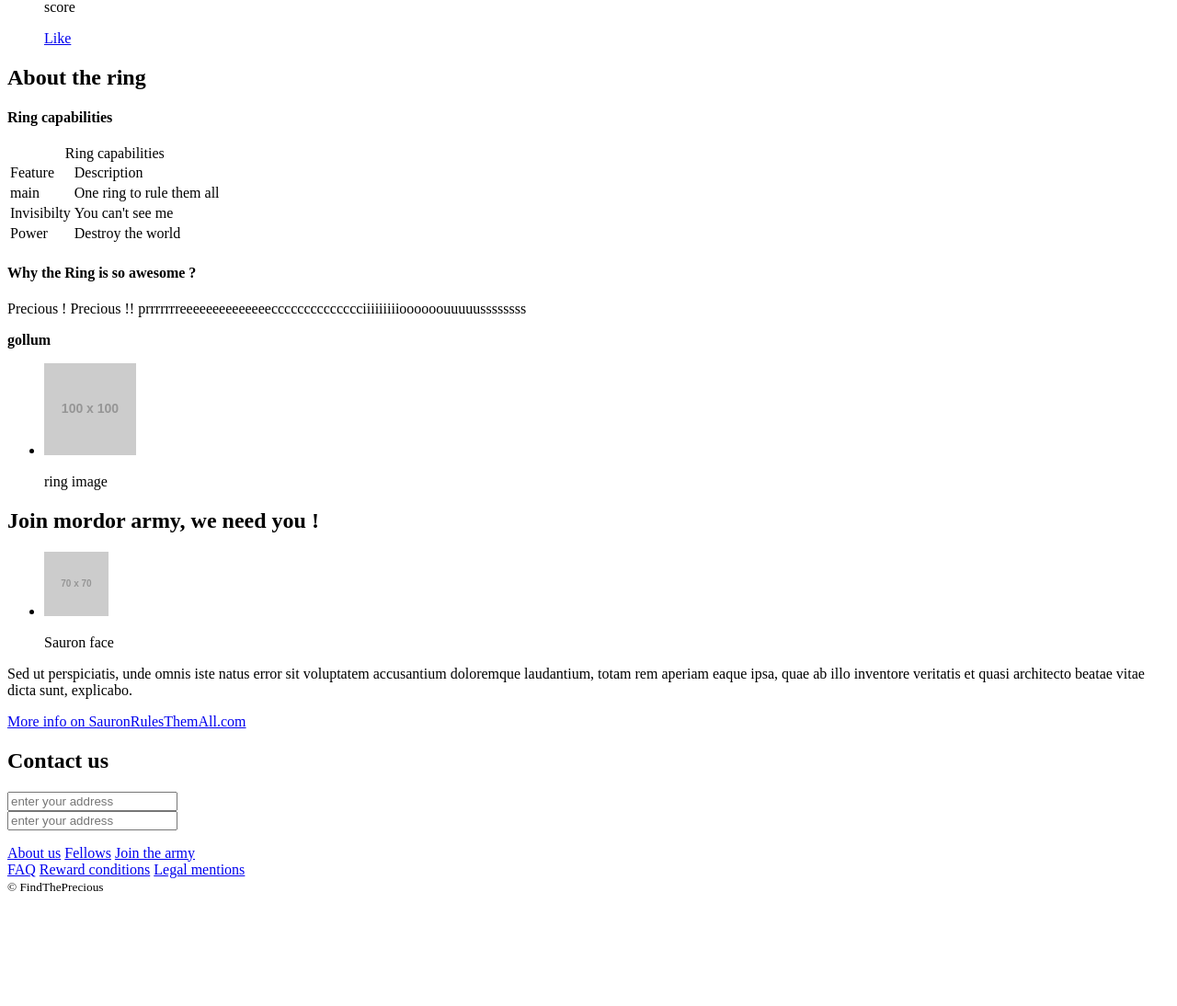
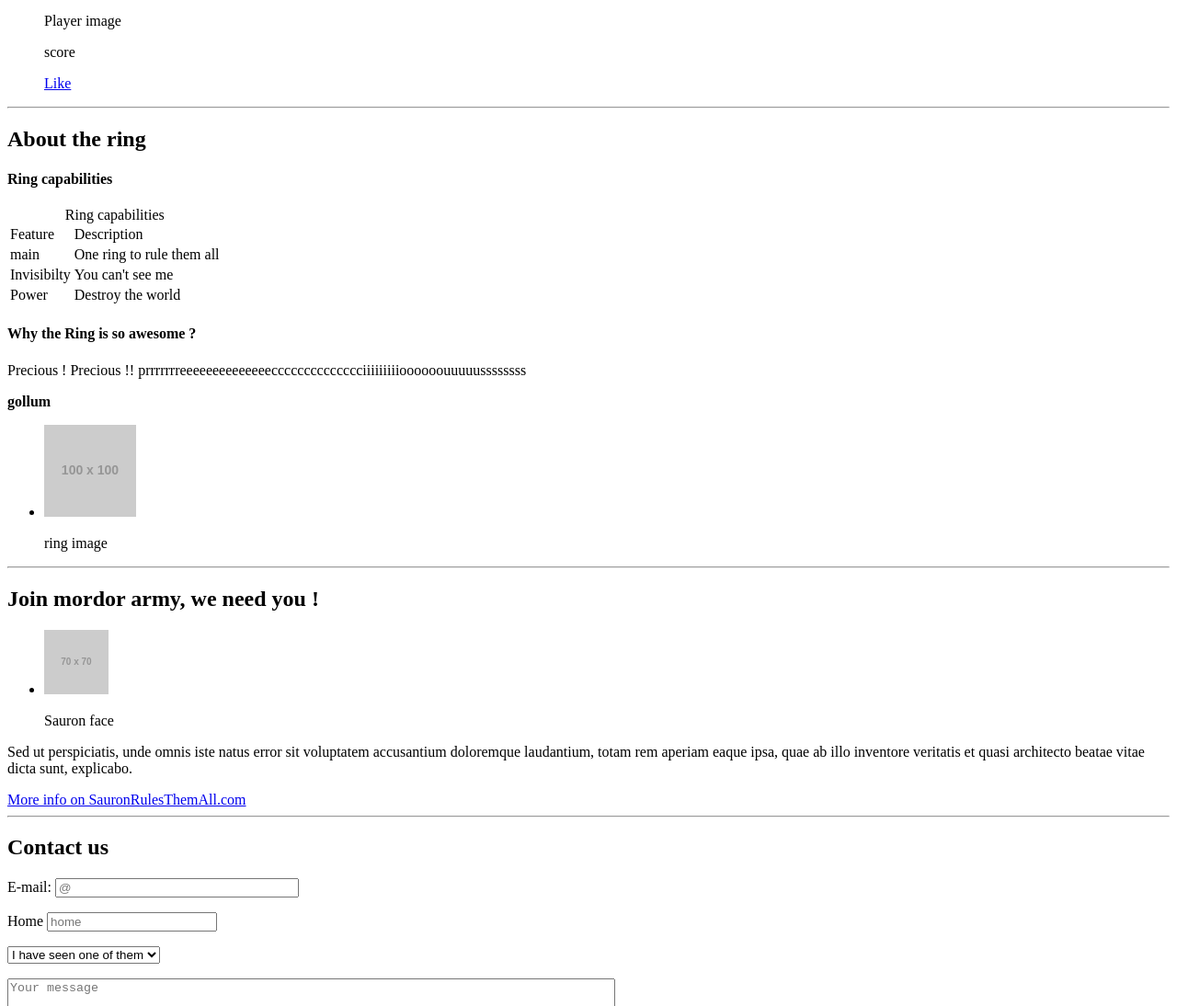
Before and after one commit to 3C2H/Findtheprecious.com, a plain HTML site: page index.html in a window 1280 px wide. Shown: the part 1706-2800 px from the top of the page at 92% size. Before the commit the page ends 2687 px from the top, so only its background shows below. Drawn offline with Linux system fonts and the light colour scheme; placeholder pictures from the web are drawn by us.

Commit message:
Add files via upload

```diff
--- a/index.html
+++ b/index.html
@@ -33,6 +33,7 @@
       <h3>A dangerous fellowship try to destroy the ring !<br />Orcs, Goblins, Balrog, protect your master Sauron !</h3>
 
     </section>
+<hr>
 
     <section class="Wanted fellows"> 				<!-- Wanted fellows -->
 
@@ -45,15 +46,15 @@
 			</nav>
 		<div class="list">
 			<ul>
-				<li><a href="https://placeholder.com"><img src="http://via.placeholder.com/200x200" alt="firstplayer"></a><p>Player image<p></li>
-				<li><a href="https://placeholder.com"><img src="http://via.placeholder.com/200x200" alt="secondplayer"></a><p>Player image<p></li>
-				<li><a href="https://placeholder.com"><img src="http://via.placeholder.com/200x200" alt="thirdplayer"></a><p>Player image<p></li>
+				<li> <a href="https://placeholder.com"><img src="http://via.placeholder.com/200x200" alt="firstplayer"></a><p>Player image<p></li>
+				<li> <a href="https://placeholder.com"><img src="http://via.placeholder.com/200x200" alt="secondplayer"></a><p>Player image<p></li>
+				<li> <a href="https://placeholder.com"><img src="http://via.placeholder.com/200x200" alt="thirdplayer"></a><p>Player image<p></li>
 			</ul>
 		</div>
 
 		</div>
     </section>
-
+<hr>
 	<section class="Rewards"> 						<!-- Rewards -->
 
       <h2>I have captured one of them, how to get my reward ?</h2>
@@ -63,6 +64,7 @@
 		</ul>
 	<a href="/">contact us</a>
     </section>
+<hr>
 
 	<section class="Best hunters"> 					<!-- Best hunters -->
 
@@ -71,16 +73,17 @@
 		<div class="list">
 			<ul>
 				<li><a href="https://placeholder.com"><img src="http://via.placeholder.com/70x70" alt="firstrankplayer"></a><p>Player image<p></li>
-					<p>score</p>
+			<p>score</p>
 					<a href="/contact">Like</a>
 				<li><a href="https://placeholder.com"><img src="http://via.placeholder.com/70x70" alt="secondrankplayer"></a><p>Player image<p></li>
-					<p>score</p>
+			<p>score</p>
 					<a href="/contact">Like</a>
 			</ul>
 		</div>
 
 
     </section>
+<hr>
 
 	<section class="The ring"> 							<!-- The ring -->
 
@@ -114,7 +117,10 @@
 					<ul>
 				<li><a href="https://placeholder.com"><img src="http://via.placeholder.com/100x100" alt="The ring"></a><p>ring image<p></li>
 					</ul>
+
 	</section>
+<hr>
+
 	<section class="Join the army"> 					<!-- Join the army -->
 
       <h2>Join mordor army, we need you !</h2>
@@ -125,13 +131,40 @@
 
 				<a href="/">More info on SauronRulesThemAll.com</a>
     </section>
+<hr>
 
 	<section class="Contact us"> 						<!-- Contact us -->
 
       <h2>Contact us</h2>
-		<p>
-			<input type="text" name="@" placeholder="enter your address"><br /><input type="text" name="home" placeholder="enter your address">
-    </section>
+
+      <div>
+         <form action="" method="post" name="contact" id="contact">
+			<p>
+				<label for="E-mail">E-mail:</label>
+				<input type="text" name="E-mail" id="E-mail" placeholder="@" size="30" maxlength="80" />
+			</p>
+            <p>
+               <label for="home">Home</label>
+               <input name="home" type="text" id="Home" maxlength="30" required placeholder="home">
+            </p>
+               <select>
+                  <option value="">I have seen one of them</option>
+                  <option value="">How to install the game</option>
+			   </select>
+			   <p>
+       				<textarea name="message" id="message" placeholder="Your message" rows="10" cols="80"></textarea>
+   				</p>
+			</form>
+
+            <p>
+               <input type="submit" id="envoi" name="envoi" value="Send">
+            </p>
+
+		</div>
+
+
+
+	</section>
 
 														<!-- Footer -->
 
```
